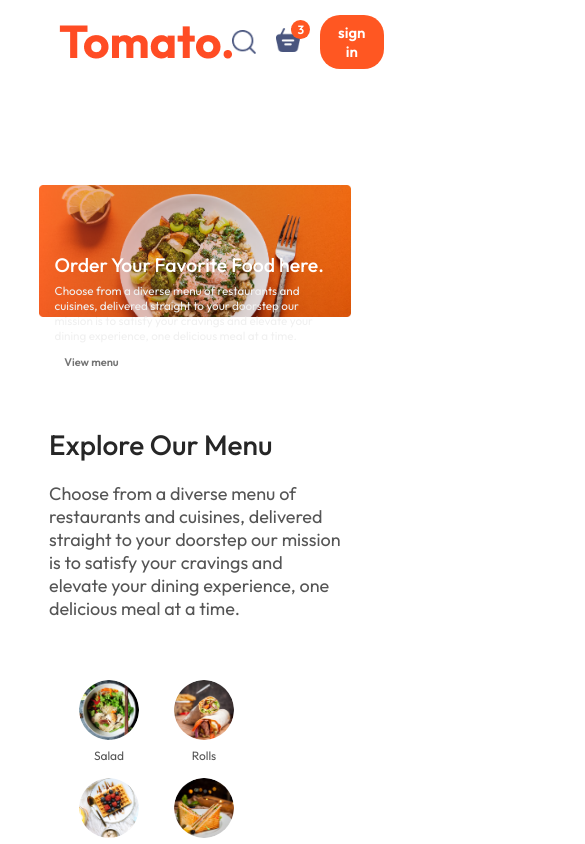
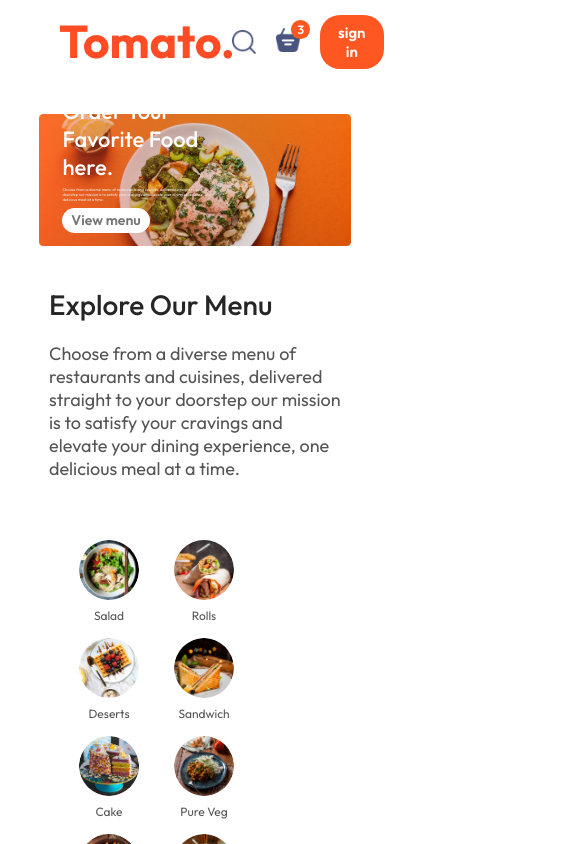
Before and after one commit to harshavardhan314/Food-del, a React (Vite) app in the folder quickeats/: page / in a window 390 px wide. Shown: the top 844 px of the page, 585 px wide, since content can reach past the window. Built offline with nearby package versions, Linux system fonts and the light colour scheme.

Commit message:
updated css

```diff
--- a/quickeats/src/components/Footer/Footer.css
+++ b/quickeats/src/components/Footer/Footer.css
@@ -1,4 +1,5 @@
-.footer-container {
+.footer-container
+{
      color: #d9d9d9;
      background-color: #323232;
      display: flex;
@@ -9,102 +10,38 @@
      padding-top: 80px;
      margin-top: 100px;
 }
-
-.Footer {
+.Footer
+{
     width: 100%;
     display: grid;
     grid-template-columns: 2fr 1fr 1fr;
     gap: 80px;
+
 }
-
-.main-heading,
-.company,
-.get-in-touch {
+.main-heading,.company,.get-in-touch
+{
     display: flex;
     flex-direction: column;
     align-items: start;
     gap: 20px;
     cursor: pointer;
 }
-
-.main-heading li,
-.company li,
-.get-in-touch li {
+.main-heading li,.company li,.get-in-touch li{
     list-style: none;
     margin-bottom: 10px;
+
+
 }
-
-.company h2,
-.get-in-touch h2 {
+.company h2,.get-in-touch h2
+{
     color: white;
 }
-
-.images img {
+.images img{
     width: 40px;
     margin: 10px;
 }
-
-.footer-container hr {
+.footer-container hr{
     width: 100%;
     height: 2px;
     margin: 20px 0px;
-  border: none;
-  background: #555;
 }
-
-/* 📱 Responsive styles */
-@media (max-width: 992px) {
-  .Footer {
-    grid-template-columns: 1fr 1fr; /* 2 columns on tablets */
-    gap: 40px;
-  }
-}
-
-@media (max-width: 600px) {
-  .Footer {
-    grid-template-columns: 1fr; /* Stack on mobile */
-    gap: 30px;
-    text-align: center;
-  }
-
-  .main-heading,
-  .company,
-  .get-in-touch {
-    align-items: center; /* Center content on mobile */
-  }
-
-  .images img {
-    margin: 5px;
-  }
-}
-/* Ensure footer covers full width with no gaps */
-.footer-container {
-  width: 100%;              /* full width */
-  background-color: #323232; /* dark bg always */
-  margin: 0;                 /* reset unwanted margins */
-  padding: 20px 8vw;
-  padding-top: 80px;
-  margin-top: 100px;
-  box-sizing: border-box;    /* include padding in width */
-}
-
-/* Prevent horizontal overflow */
-html, body {
-  margin: 0;
-  padding: 0;
-  overflow-x: hidden; /* hides extra white strip */
-}
-
-.footer-container {
-  width: 100%;
-  background-color: #323232;
-  margin: 0;
-  box-sizing: border-box;
-  padding: 20px 5vw; /* reduce vw padding for small screens */
-}
-
-@media (max-width: 600px) {
-  .footer-container {
-    padding: 20px; /* use fixed padding instead of vw */
-  }
-}
--- a/quickeats/src/components/Header/Header.css
+++ b/quickeats/src/components/Header/Header.css
@@ -1,172 +1,58 @@
-.Header {
+.Header
+{
     height: 34vw;
     margin: 30px 0;
-    background: url('../../assets/header_img.png') no-repeat center center;
-    background-size: contain;
+    background: url('../../assets/header_img.png') no-repeat;
+    background-size:contain ;
     position: relative;
 }
-
-.Header-content {
+.Header-content
+{
     color: white;
     position: absolute;
     display: flex;
     flex-direction: column;
-    align-items: flex-start;
+    align-items: start;
     gap: 1.5vw;
     max-width: 50%;
     bottom: 10%;
     left: 6vw;
     animation: fadeIn 3s;
 }
-
-.Header-content h2 {
+.Header-content h2
+{
     font-weight: 500;
-    font-size: clamp(22px, 4.5vw, 48px); /* responsive font size */
+    font-size: max(4.5vw,22px);
 }
-
-.Header-content p {
-    font-size: clamp(14px, 1vw, 18px); /* responsive font size */
+.Header-content p
+{
+    font-size: 1vw;
     color: #f0f0f0;
 }
-
-.Header-content button {
-    padding: clamp(8px, 1vw, 16px) clamp(16px, 2.3vw, 32px);
+.Header-content button
+{
+    padding: 1vw 2.3vw;
     border: none;
     border-radius: 50px;
-    background: white;
-    color: #747474;
-    font-size: clamp(14px, 1.2vw, 18px);
+    background:white;
+    color: #747474;;
+    font-size: max(1.2vw,14px);
     font-weight: 600;
     cursor: pointer;
     transition: background 0.3s ease;
 }
-
-/* FadeIn animation stays the same */
-@keyframes fadeIn {
-    0% { opacity: 0; transform: translateY(20px); }
-    100% { opacity: 1; transform: translateY(0); }
+@keyframes fadeIn
+{
+    0%{opacity: 0; transform: translateY(20px);}
+    100%{opacity: 1; transform: translateY(0);}
 }
 
-/* Food list paragraph */
-.Food-list p {
-    font-size: clamp(14px, 1.3vw, 18px);
+.Food-list p{
+    font-size: 1.3vw;
     color: #555;
     margin: 20px;
     text-align: start;
+    justify-content: start;
+
+
 }
-
-/* Media Queries for smaller screens */
-@media screen and (max-width: 1024px) {
-    .Header-content {
-        max-width: 70%;
-        left: 5%;
-        bottom: 8%;
-        gap: 1rem;
-    }
-
-    .Header-content h2 {
-        font-size: clamp(20px, 5vw, 36px);
-    }
-
-    .Header-content p {
-        font-size: clamp(12px, 2vw, 16px);
-    }
-
-    .Header-content button {
-        padding: 0.6rem 1.2rem;
-        font-size: 14px;
-    }
-}
-
-@media screen and (max-width: 768px) {
-    .Header {
-        height: 50vw;
-    }
-
-    .Header-content {
-        max-width: 90%;
-        left: 5%;
-        bottom: 5%;
-        gap: 0.8rem;
-    }
-
-    .Header-content h2 {
-        font-size: clamp(18px, 6vw, 28px);
-    }
-
-    .Header-content p {
-        font-size: clamp(12px, 3vw, 16px);
-    }
-
-    .Header-content button {
-        padding: 0.5rem 1rem;
-        font-size: 12px;
-    }
-}
-
-@media screen and (max-width: 480px) {
-    .Header {
-        height: 70vw;
-    }
-
-    .Header-content {
-        gap: 0.5rem;
-        bottom: 5%;
-    }
-
-    .Header-content h2 {
-        font-size: clamp(16px, 7vw, 24px);
-    }
-
-    .Header-content p {
-        font-size: clamp(12px, 4vw, 14px);
-    }
-
-    .Header-content button {
-        padding: 0.4rem 0.8rem;
-        font-size: 12px;
-    }
-
-    .Food-list p {
-        font-size: clamp(12px, 3vw, 14px);
-        margin: 10px;
-    }
-}
-@media screen and (max-width: 480px) {
-    .Header {
-        height: 70vw;
-    }
-
-    .Header-content {
-        max-width: 80%;   /* ✅ shrink content width */
-        gap: 0.4rem;
-        bottom: 5%;
-        left: 5%;
-    }
-
-    .Header-content h2 {
-        font-size: clamp(14px, 5vw, 20px);  /* ✅ smaller heading */
-    }
-
-    .Header-content p {
-        font-size: clamp(10px, 3vw, 12px);  /* ✅ smaller paragraph */
-    }
-
-    .Header-content button {
-        padding: 0.3rem 0.6rem;  /* ✅ smaller button */
-        font-size: 11px;
-    }
-
-    .Food-list p {
-        font-size: clamp(10px, 2.5vw, 12px);
-        margin: 8px;
-    }
-}
-.Header {
-  width: 100%;
-  overflow: hidden; /* hide extra bg image if it spills */
-}
-
-.Header-content {
-  max-width: 90%; /* shrink text area */
-}
```
Lines whose indentation alone changed are shown as unchanged.
